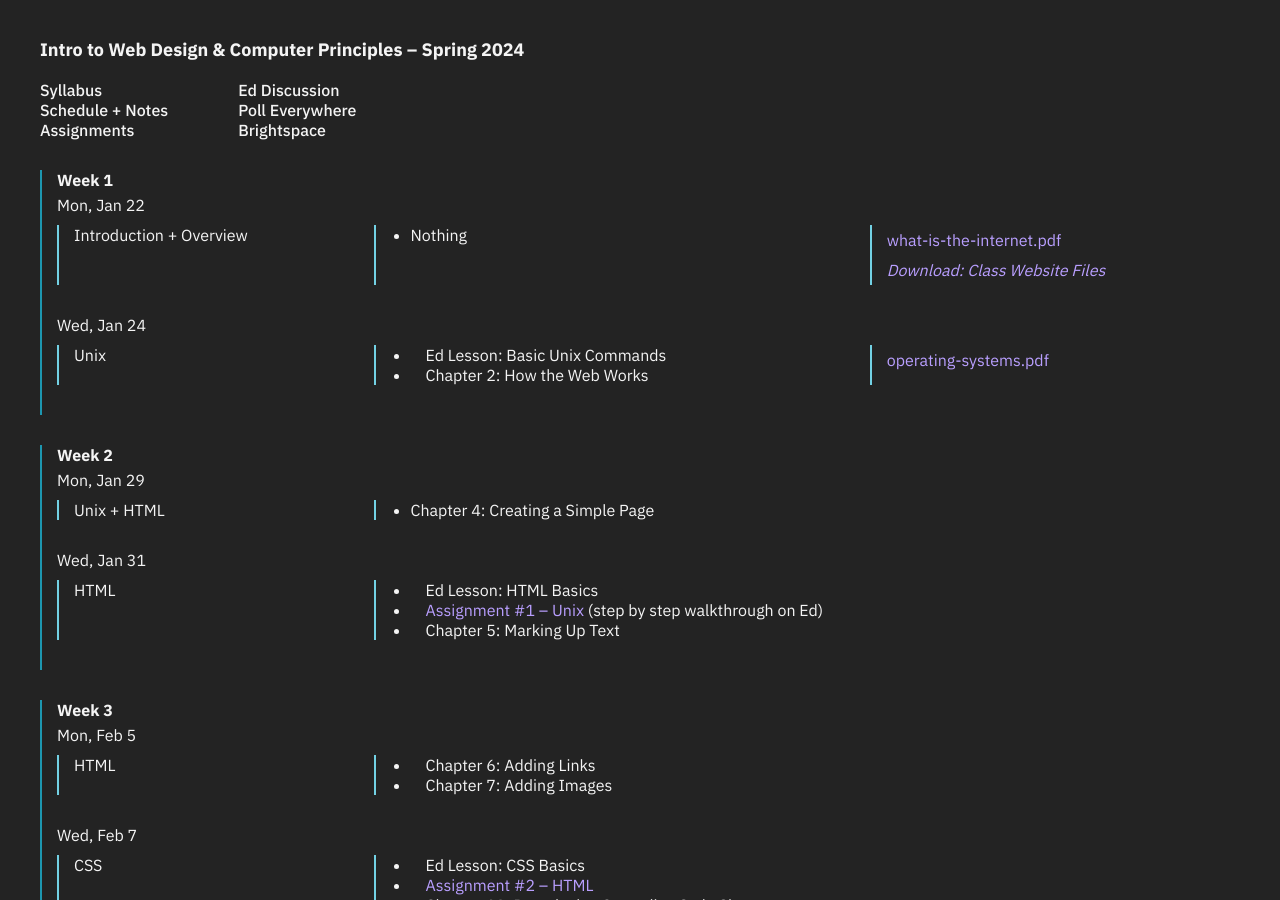
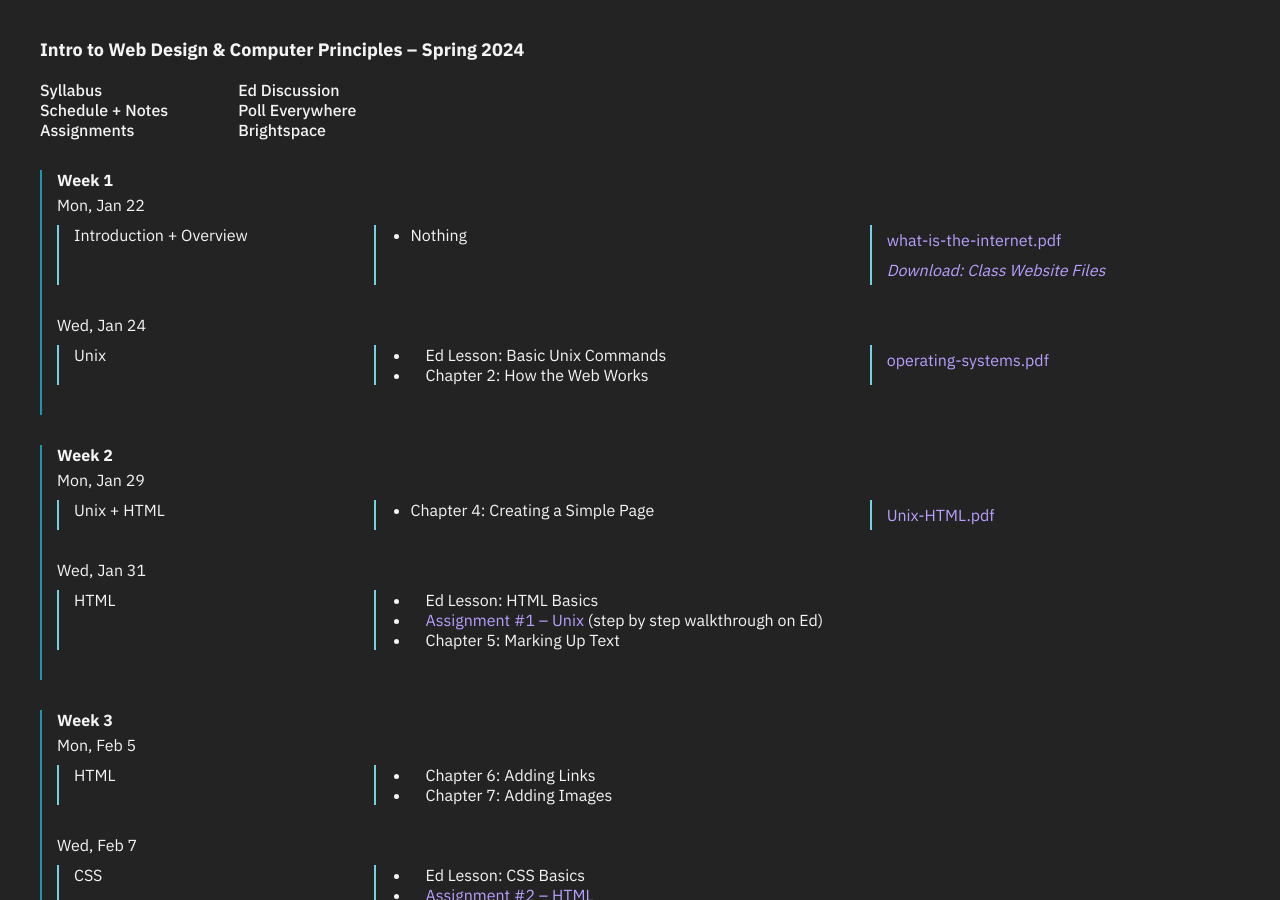
Before and after one commit to emilydidthis/CSCI-UA.0004-Spring24, a Jekyll site: the page built from schedule.markdown, in a window 1280 px wide and 900 px high. Built offline with Jekyll 4.4.1, drawn with Linux system fonts in a browser that asks for light colours.

Commit message:
day 3 stuff

```diff
--- a/_data/schedule.yaml
+++ b/_data/schedule.yaml
@@ -27,9 +27,9 @@ schedule:
         due:
         - "Chapter 4: Creating a Simple Page"
         files:
-        # - name: operating-systems.pdf
-        #   path: /assets/slides/02_Unix.pdf
-        #   type: slides
+        - name: Unix-HTML.pdf
+          path: /assets/slides/03_Unix-HTML.pdf
+          type: slides
       - topics: HTML
         due:
         - "Ed Lesson: HTML Basics"
```
Also changed, not shown: 1 other file.
